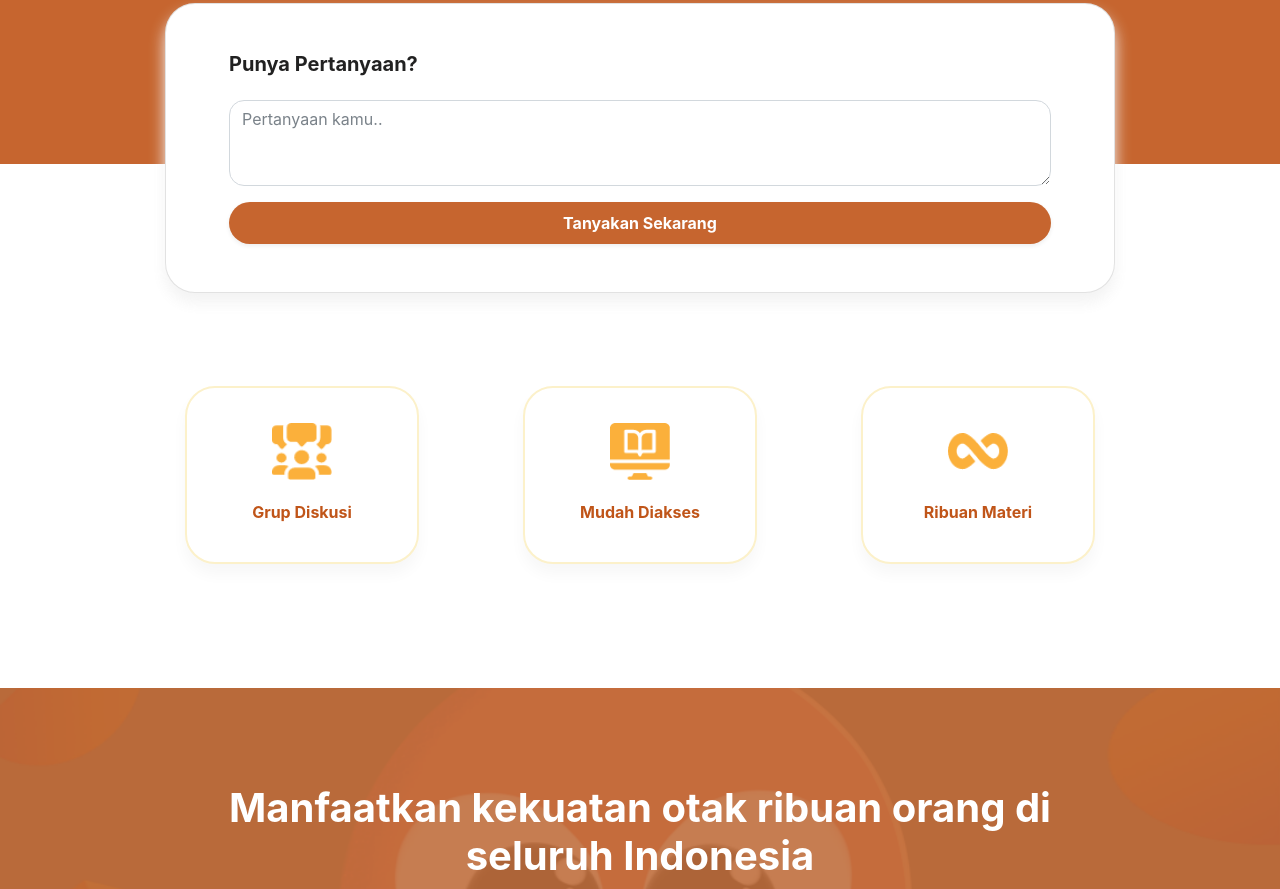
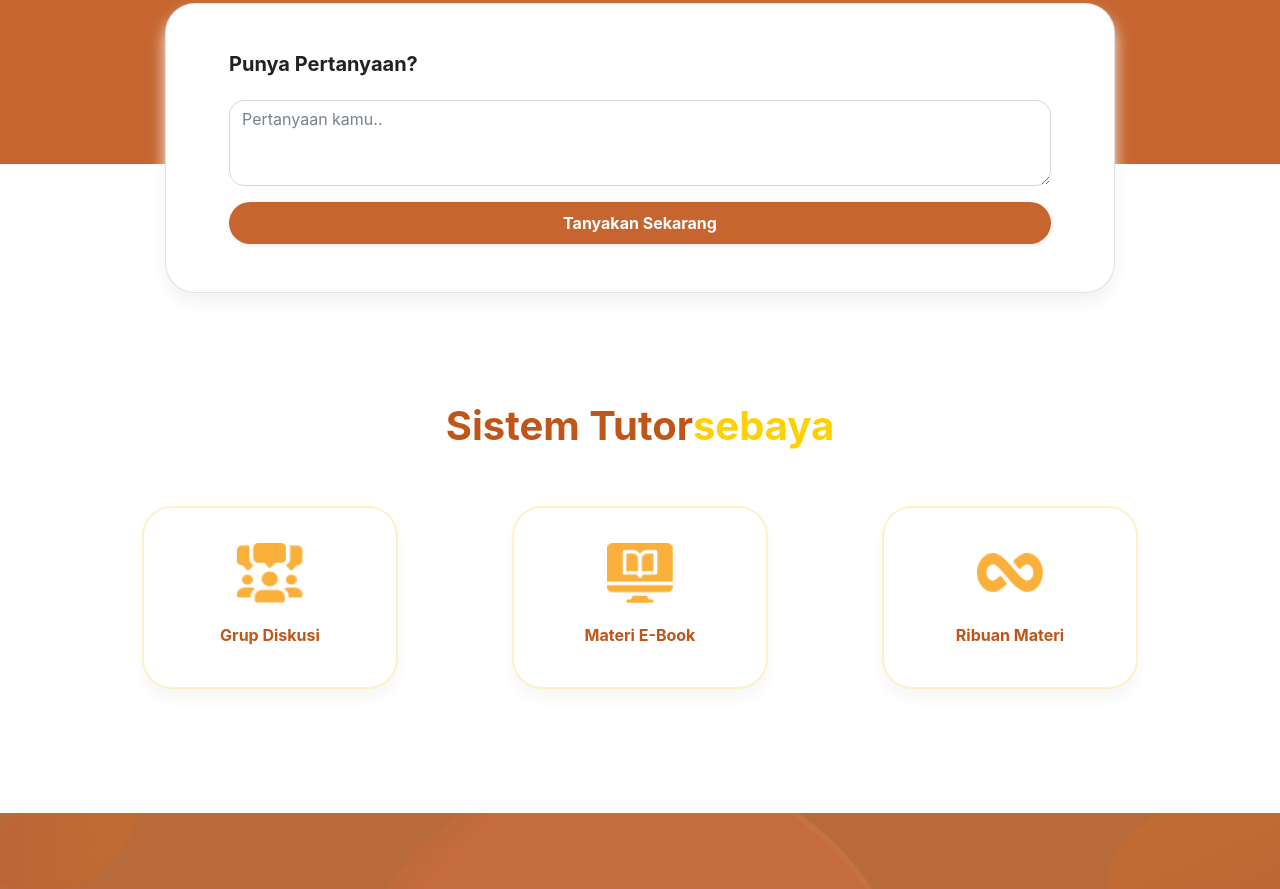
Before and after one commit to Mortred-ai/Tutorsebaya, a plain HTML site: page index.html in a window 1280 px wide. Shown: the part 586-1475 px from the top of the page. Drawn offline with nearby package versions, Linux system fonts and the light colour scheme.

Commit message:
Update responsive.css, style.css, and index.html

```diff
--- a/css/responsive.css
+++ b/css/responsive.css
@@ -25,13 +25,16 @@
     /*                  */
     /********************/
 
+    .title-info{
+        margin-top: 150px;
+    }
+
     .card-info{
         padding: 0;
         border-radius: 30px;
         width: 30%;
         max-height: 130px ;
         margin: 0 auto;
-        margin-top: 150px;
         font-weight: bold;
         color: var(--main-darker-color);
         cursor: pointer;
@@ -47,7 +50,7 @@
 
     .card-info:nth-child(3) > img{
         margin: 20px auto;
-        padding-top: 0;
+        padding-top: 7px;
     }
 
     /********************/
@@ -96,13 +99,17 @@
     /*       Info       */
     /*                  */
     /********************/
+
+    .title-info{
+        margin-top: 150px;
+    }
+
     .card-info{
         padding: 0;
         border-radius: 30px;
         width: 30%;
         max-height: 130px ;
         margin: 0 auto;
-        margin-top: 150px;
         font-weight: bold;
         color: var(--main-darker-color);
     }
@@ -167,13 +174,17 @@
     /*       Info       */
     /*                  */
     /********************/
+
+    .title-info{
+        margin-top: 180px;
+    }
+
     .card-info{
         padding: 0;
         border-radius: 30px;
         width: 28%;
         max-height: 200px ;
         margin: 0 auto;
-        margin-top: 180px;
         font-weight: bold;
         color: var(--main-darker-color);
     }
@@ -235,13 +246,17 @@
     /*       Info       */
     /*                  */
     /********************/
+
+    .title-info{
+        margin-top: 190px;
+    }
+
     .card-info{
         padding: 15px 0;
         border-radius: 30px;
         width: 23%;
         max-height: 200px ;
         margin: 0 auto;
-        margin-top: 190px;
         font-weight: bold;
         color: var(--main-darker-color);
     }
--- a/css/style.css
+++ b/css/style.css
@@ -166,13 +166,17 @@
 /*                  */
 /********************/
 
+.title-info{
+    margin-top: 210px;
+}
+
 .card-info{
     padding: 15px 0;
     border-radius: 30px;
     width: 20%;
     min-height: 100px ;
     margin: 0 auto;
-    margin-top: 210px;
+    /* margin-top: 210px; */
     /* background-color: var(--main-white-color); */
     border: solid 2px var(--main-light-color);
     font-weight: bold;
--- a/index.html
+++ b/index.html
@@ -82,7 +82,12 @@
 
     <section id="#">
         <div class="container">
-            <div class="d-flex text-center px-md-5">
+
+            <h1 class="display-5 title-info text-darker px-md-5 py-5  text-center font-weight-bold do_script animate__animated animate__fadeInUp animate__fast">
+                Sistem Tutor<span class="text-yellow">sebaya</span>
+            </h1>
+            <div class="d-flex text-center ">
+
                 <div class="card d-flex card-info do_script animate__animated animate__fadeInLeft animate__delay-1s  " >
                     <img src="assets/businessmen.png" class="card-img-top  img-fluid" alt="...">
                     <div class="card-body pt-0">
@@ -93,7 +98,7 @@
                 <div class="card d-flex card-info do_script animate__animated animate__fadeIn animate__delay-1s  " >
                     <img src="assets/computer.png" class="card-img-top img-fluid" alt="...">
                     <div class="card-body pt-0">
-                    <p class="card-text">Mudah Diakses</p>
+                    <p class="card-text">Materi E-Book</p>
                     </div>
                 </div>
 
```
